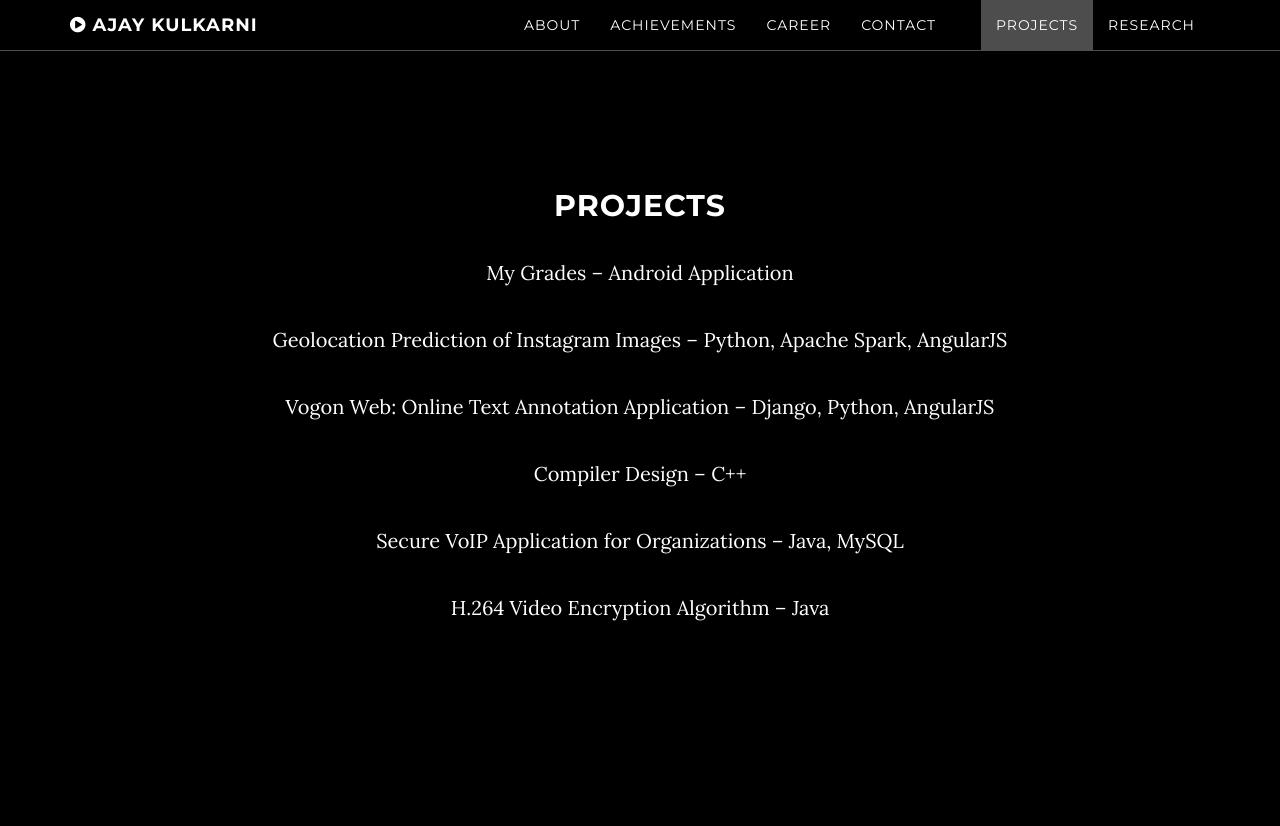
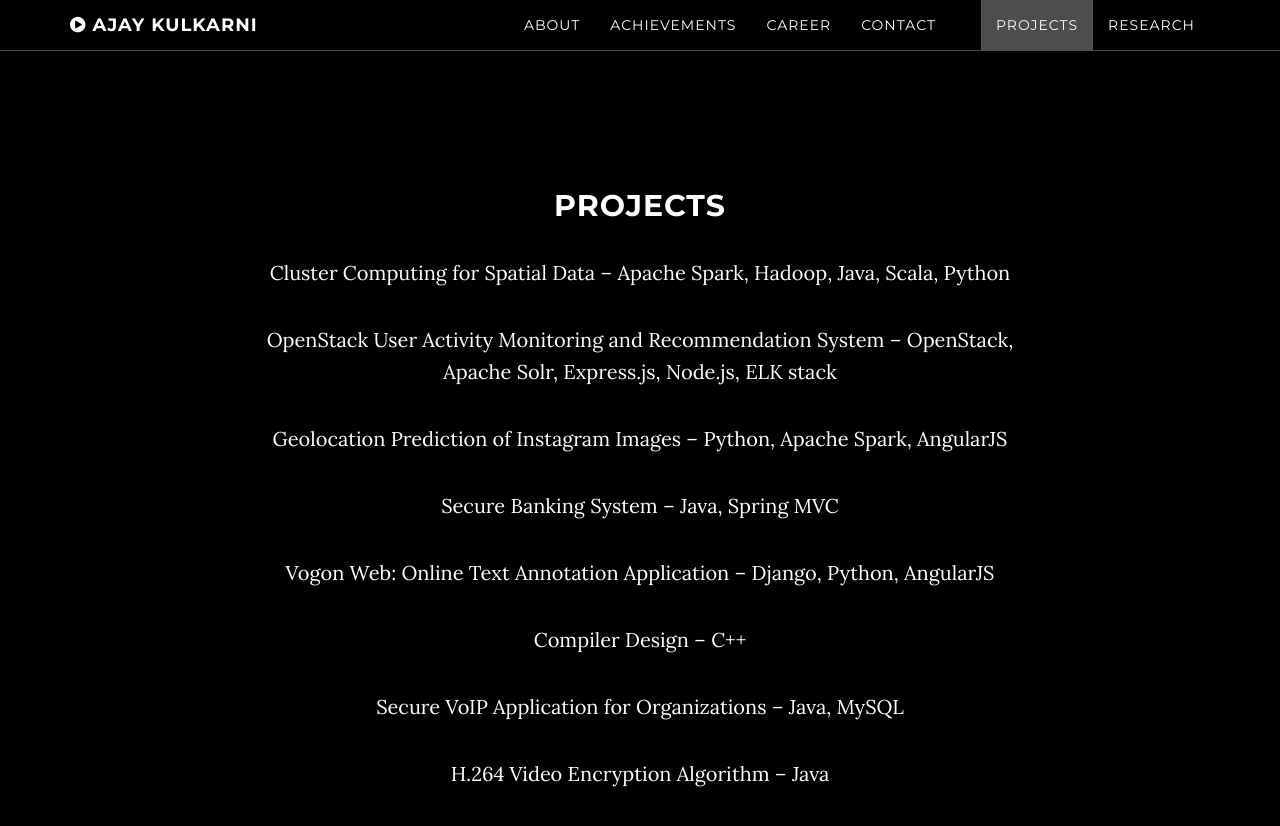
Before and after one commit to ajkulkarni/ajkulkarni.github.io, a Jekyll site: the page built from index.html, in a window 1280 px wide and 900 px high, scrolled down 4765 px. Shown: the top 826 px of the window. Built offline with Jekyll 4.4.1, drawn with Linux system fonts in a browser that asks for light colours.

Commit message:
projects

```diff
--- a/projects.html
+++ b/projects.html
@@ -5,9 +5,13 @@ title: Projects
 ---
 ## Projects
 
-My Grades – Android Application
+Cluster Computing for Spatial Data – Apache Spark, Hadoop, Java, Scala, Python
+
+OpenStack User Activity Monitoring and Recommendation System – OpenStack, Apache Solr, Express.js, Node.js, ELK stack
 
 Geolocation Prediction of Instagram Images – Python, Apache Spark, AngularJS
+
+Secure Banking System – Java, Spring MVC
 
 Vogon Web: Online Text Annotation Application – Django, Python, AngularJS
 
```
